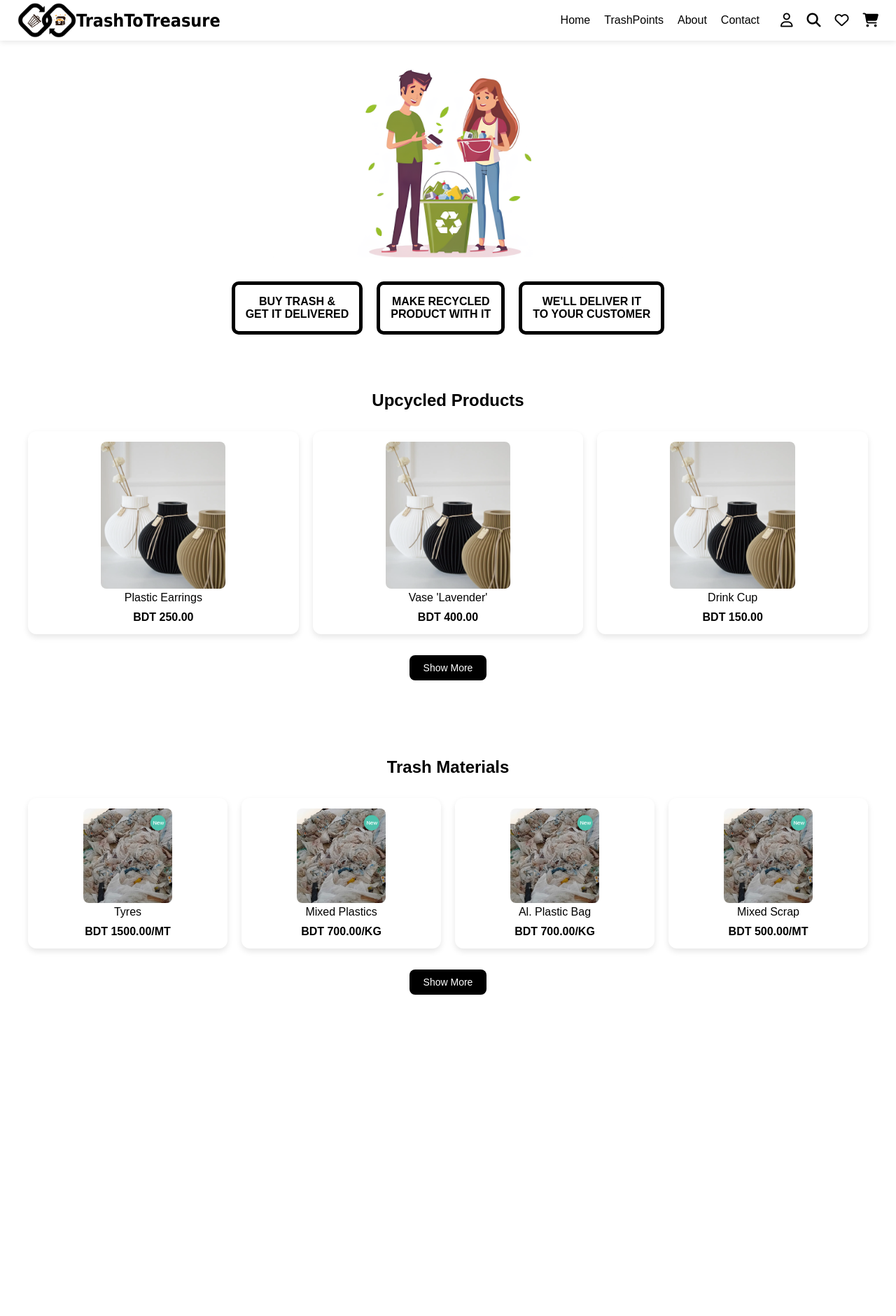
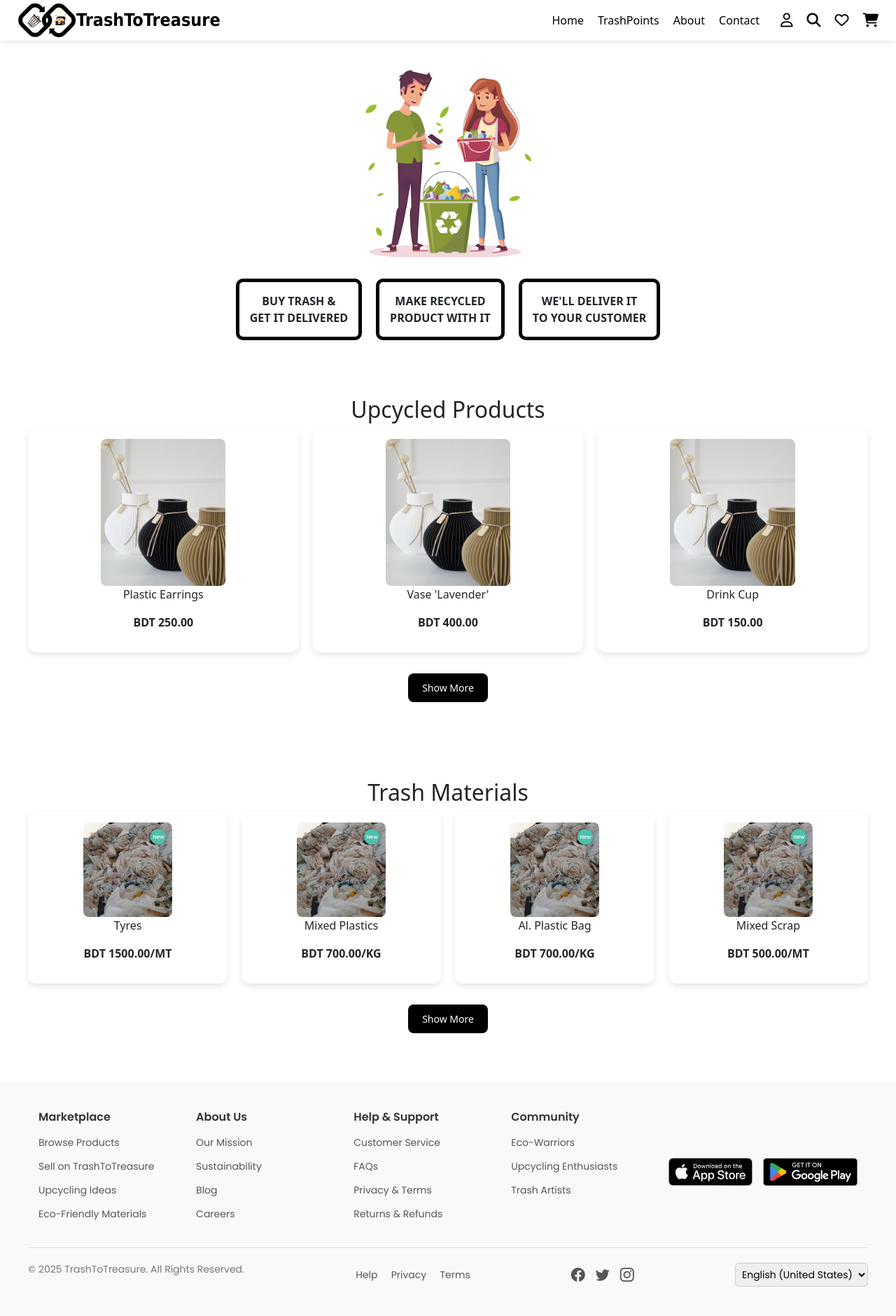
Before and after one commit to Maruf346/Trash-To-Treasure, a Django app: page / in a window 1280 px wide. Shown: the whole page at 70% size. Before the commit the page ends 1421 px from the top, so only its background shows below. Run offline with Django 5.2, Linux system fonts and the light colour scheme.

Commit message:
designed footer

```diff
--- /dev/null
+++ b/waste_marketplace/marketplace/static/css/footer.css
@@ -0,0 +1,100 @@
+.footer {
+    background-color: #f9f9f9;
+    padding: 40px 0;
+    font-family: 'Poppins', sans-serif;
+    color: #333;
+}
+
+.footer-container {
+    display: flex;
+    justify-content: space-between;
+    max-width: 1200px;
+    margin: auto;
+    padding-bottom: 20px;
+    border-bottom: 1px solid #ddd;
+}
+
+.footer-column {
+    flex: 1;
+    padding: 0 15px;
+}
+
+.footer-column h3 {
+    font-size: 16px;
+    font-weight: 600;
+    margin-bottom: 15px;
+}
+
+.footer-column ul {
+    list-style: none;
+    padding: 0;
+}
+
+.footer-column ul li {
+    margin-bottom: 10px;
+}
+
+.footer-column ul li a {
+    text-decoration: none;
+    color: #555;
+    font-size: 14px;
+}
+
+.footer-column ul li a:hover {
+    text-decoration: underline;
+}
+
+.app-links {
+    display: flex;
+    gap: 15px;
+    align-items: center;
+}
+
+.app-button {
+    height: 40px;
+    width: auto !important;
+}
+
+.footer-bottom {
+    display: flex;
+    justify-content: space-between;
+    align-items: center;
+    padding-top: 20px;
+    max-width: 1200px;
+    margin: auto;
+}
+
+.footer-bottom p {
+    font-size: 14px;
+    color: #777;
+}
+
+.footer-links a {
+    margin-left: 15px;
+    font-size: 14px;
+    text-decoration: none;
+    color: #555;
+}
+
+.footer-links a:hover {
+    text-decoration: underline;
+}
+
+.social-icons {
+    display: flex;
+    gap: 15px;
+}
+
+.social-icons a {
+    font-size: 20px;
+    color: #555;
+    text-decoration: none;
+    transition: color 0.3s;
+}
+
+.language-selector select {
+    padding: 5px;
+    font-size: 14px;
+    border: 1px solid #ccc;
+    border-radius: 5px;
+}
--- a/waste_marketplace/marketplace/templates/about.html
+++ b/waste_marketplace/marketplace/templates/about.html
@@ -84,3 +84,5 @@
 
 </body>
 </html>
+
+    {% include "footer.html" %}
--- a/waste_marketplace/marketplace/templates/cart.html
+++ b/waste_marketplace/marketplace/templates/cart.html
@@ -87,3 +87,4 @@
 </body>
 
 </html>
+{% include "footer.html" %}
--- a/waste_marketplace/marketplace/templates/contact.html
+++ b/waste_marketplace/marketplace/templates/contact.html
@@ -106,3 +106,4 @@
 </body>
 
 </html>
+{% include "footer.html" %}
--- a/waste_marketplace/marketplace/templates/driver_dashboard.html
+++ b/waste_marketplace/marketplace/templates/driver_dashboard.html
@@ -126,3 +126,4 @@
         selectElement.classList.add(selectedStatus);
     }
 </script>
+{% include "footer.html" %}
--- /dev/null
+++ b/waste_marketplace/marketplace/templates/footer.html
@@ -0,0 +1,83 @@
+{% load static %}
+
+<!DOCTYPE html>
+<html lang="en">
+<head>
+    <meta charset="UTF-8">
+    <meta name="viewport" content="width=device-width, initial-scale=1.0">
+    <title>TrashToTreasure</title>
+    <link rel="stylesheet" href="{% static 'css/footer.css' %}">
+    <link href="https://cdn.jsdelivr.net/npm/bootstrap@5.3.0/dist/css/bootstrap.min.css" rel="stylesheet">
+    <link rel="stylesheet" href="https://cdn.jsdelivr.net/npm/bootstrap-icons/font/bootstrap-icons.css">
+    <link href="https://fonts.googleapis.com/css2?family=Poppins:wght@300;400;600&display=swap" rel="stylesheet">
+</head>
+<body>
+
+    <!-- Footer Section -->
+    <footer class="footer">
+        <div class="footer-container">
+            <div class="footer-column">
+                <h3>Marketplace</h3>
+                <ul>
+                    <li><a href="#">Browse Products</a></li>
+                    <li><a href="#">Sell on TrashToTreasure</a></li>
+                    <li><a href="#">Upcycling Ideas</a></li>
+                    <li><a href="#">Eco-Friendly Materials</a></li>
+                </ul>
+            </div>
+            <div class="footer-column">
+                <h3>About Us</h3>
+                <ul>
+                    <li><a href="#">Our Mission</a></li>
+                    <li><a href="#">Sustainability</a></li>
+                    <li><a href="#">Blog</a></li>
+                    <li><a href="#">Careers</a></li>
+                </ul>
+            </div>
+            <div class="footer-column">
+                <h3>Help & Support</h3>
+                <ul>
+                    <li><a href="#">Customer Service</a></li>
+                    <li><a href="#">FAQs</a></li>
+                    <li><a href="#">Privacy & Terms</a></li>
+                    <li><a href="#">Returns & Refunds</a></li>
+                </ul>
+            </div>
+            <div class="footer-column">
+                <h3>Community</h3>
+                <ul>
+                    <li><a href="#">Eco-Warriors</a></li>
+                    <li><a href="#">Upcycling Enthusiasts</a></li>
+                    <li><a href="#">Trash Artists</a></li>
+                </ul>
+            </div>
+            <div class="footer-column app-links">
+                <a href="#"><img src="/static/images/app-store.svg" alt="Download on the App Store" class="app-button"></a>
+                <a href="#"><img src="/static/images/play-store.png" alt="Get it on Google Play" class="app-button"></a>
+            </div>
+        </div>
+
+        <div class="footer-bottom">
+            <p>&copy; 2025 TrashToTreasure. All Rights Reserved.</p>
+            <div class="footer-links">
+                <a href="#">Help</a>
+                <a href="#">Privacy</a>
+                <a href="#">Terms</a>
+            </div>
+            <div class="social-icons">
+                <a href="#" class="bi bi-facebook"></a>
+                <a href="#" class="bi bi-twitter"></a>
+                <a href="#" class="bi bi-instagram"></a>
+            </div>
+            <div class="language-selector">
+                <select>
+                    <option>English (United States)</option>
+                    <option>Bangla (বাংলা)</option>
+                    <option>Spanish (Español)</option>
+                </select>
+            </div>
+        </div>
+    </footer>
+
+</body>
+</html>
--- a/waste_marketplace/marketplace/templates/home.html
+++ b/waste_marketplace/marketplace/templates/home.html
@@ -78,3 +78,5 @@
 
 </body>
 </html>
+
+    {% include "footer.html" %}
--- a/waste_marketplace/marketplace/templates/product_listing.html
+++ b/waste_marketplace/marketplace/templates/product_listing.html
@@ -56,3 +56,4 @@
 </body>
 
 </html>
+{% include "footer.html" %}
```
Also changed, not shown: waste_marketplace/marketplace/static/images/app-store.svg (added), waste_marketplace/marketplace/static/images/play-store.png (added).
